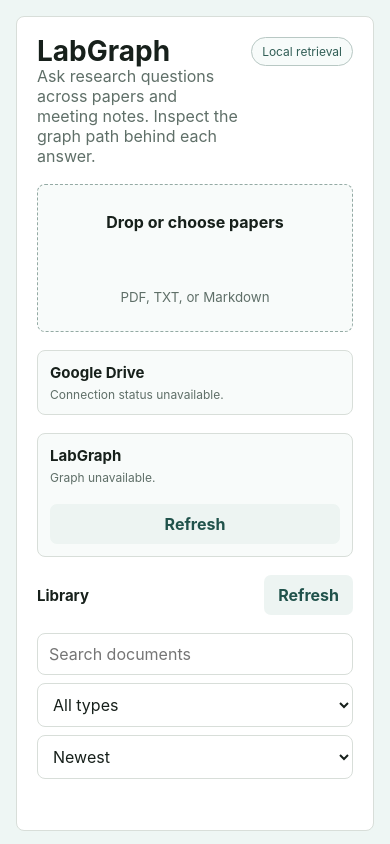
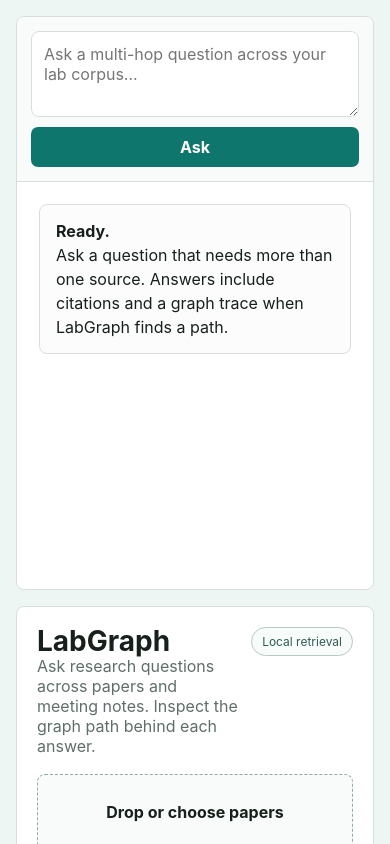
Before and after one commit to ayl-duke-dev-28/docRAG, a plain HTML site: page static/index.html in a window 390 px wide. Shown: the top 844 px of the page. Drawn offline with Linux system fonts and the light colour scheme; no server answers.

Commit message:
fix: put the query first on mobile

```diff
--- a/static/styles.css
+++ b/static/styles.css
@@ -695,11 +695,17 @@
   }
 
   .chat {
+    display: flex;
+    flex-direction: column;
     min-height: 68vh;
+    order: -1;
   }
 
   .query-form {
     grid-template-columns: 1fr;
+    order: -1;
+    border-top: 0;
+    border-bottom: 1px solid var(--line);
   }
 
   .doc-control-row {
```
